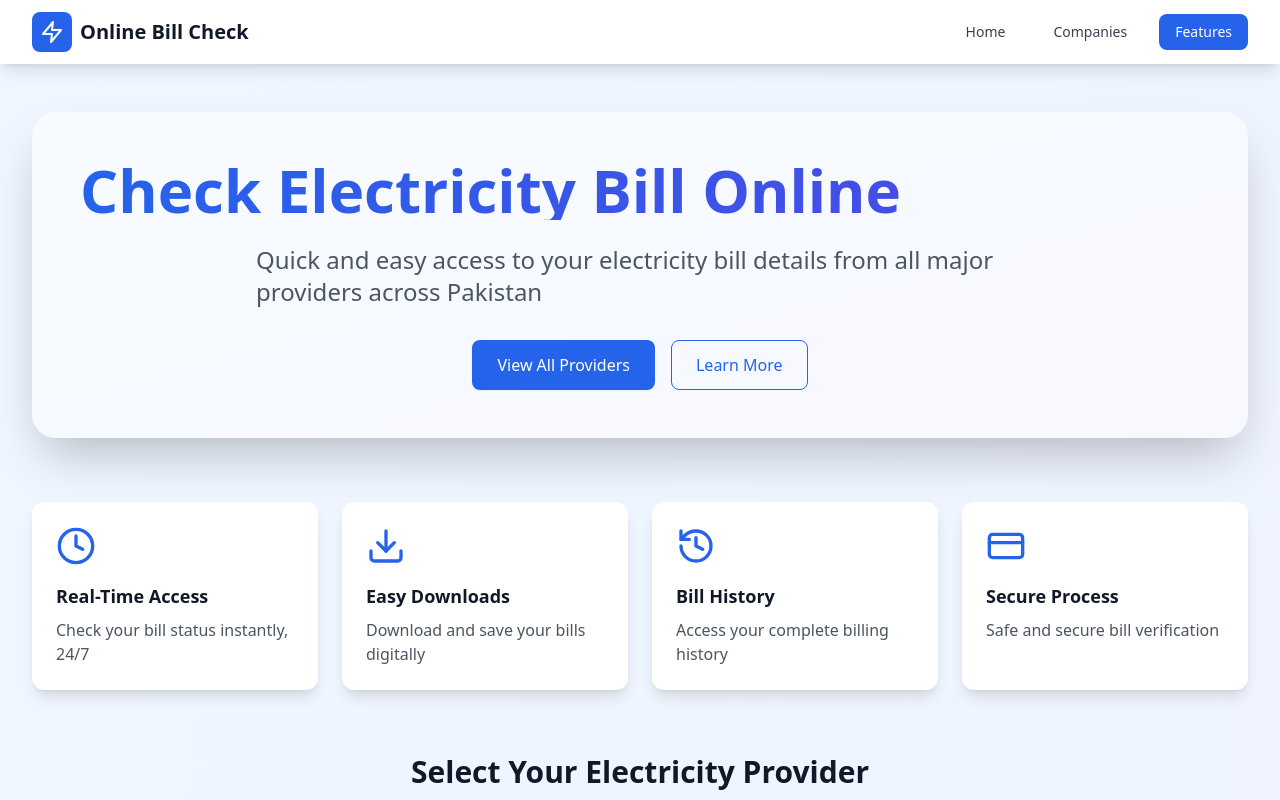
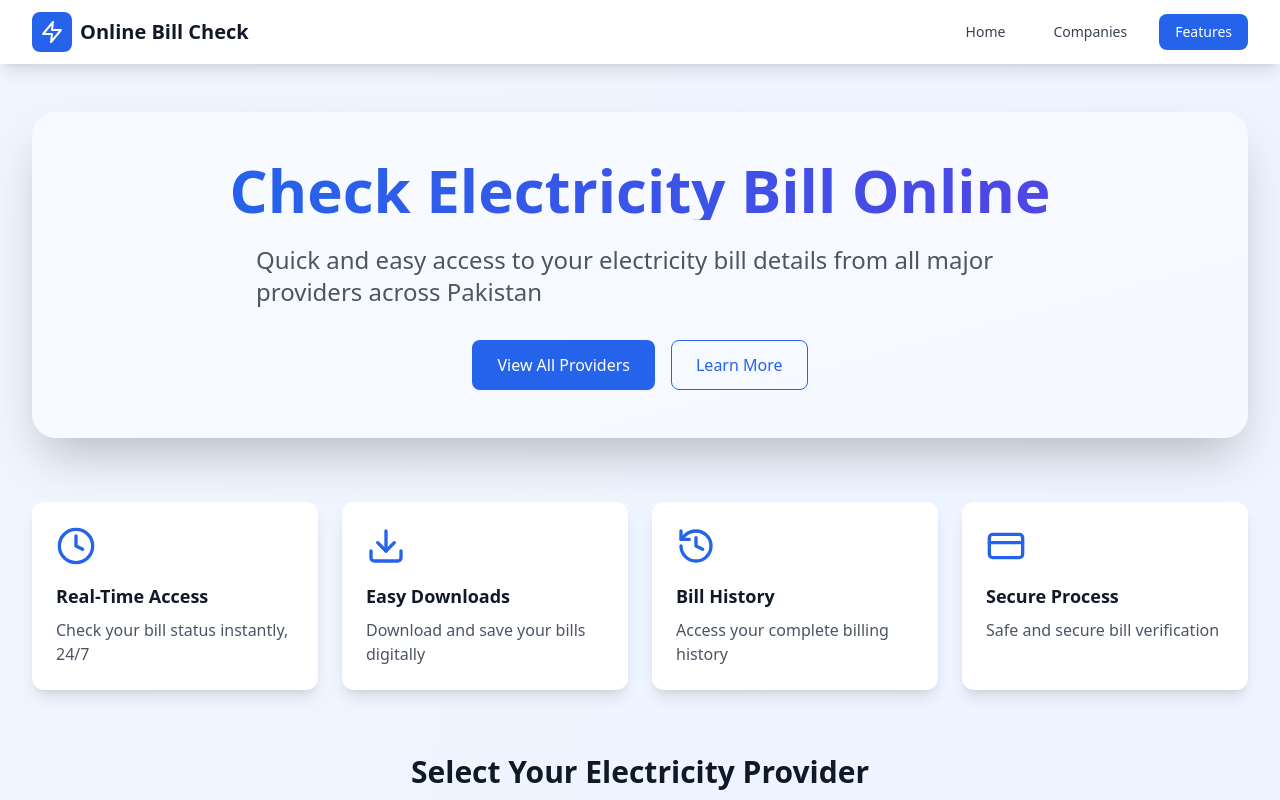
Before and after one commit to irfanbughlani/bill, a React (Vite) app: page / in a window 1280 px wide. Shown: the top 800 px of the page. Built offline with nearby package versions, Linux system fonts and the light colour scheme.

Commit message:
Update Home.tsx

```diff
--- a/src/pages/Home.tsx
+++ b/src/pages/Home.tsx
@@ -18,7 +18,7 @@ function Home() {
       </Helmet>
 
       {/* Hero Section */}
-      <div className="relative overflow-hidden bg-white rounded-3xl shadow-2xl mb-16 p-8 sm:p-12">
+      <div className="relative overflow-hidden bg-white rounded-3xl shadow-2xl mb-16 p-8 sm:p-12 flex justify-center items-center">
         <div className="relative z-10">
           <h1 className="text-4xl sm:text-6xl font-bold text-gray-900 mb-6 bg-gradient-to-r from-blue-600 to-indigo-600 bg-clip-text text-transparent">
             Check Electricity Bill Online
```
